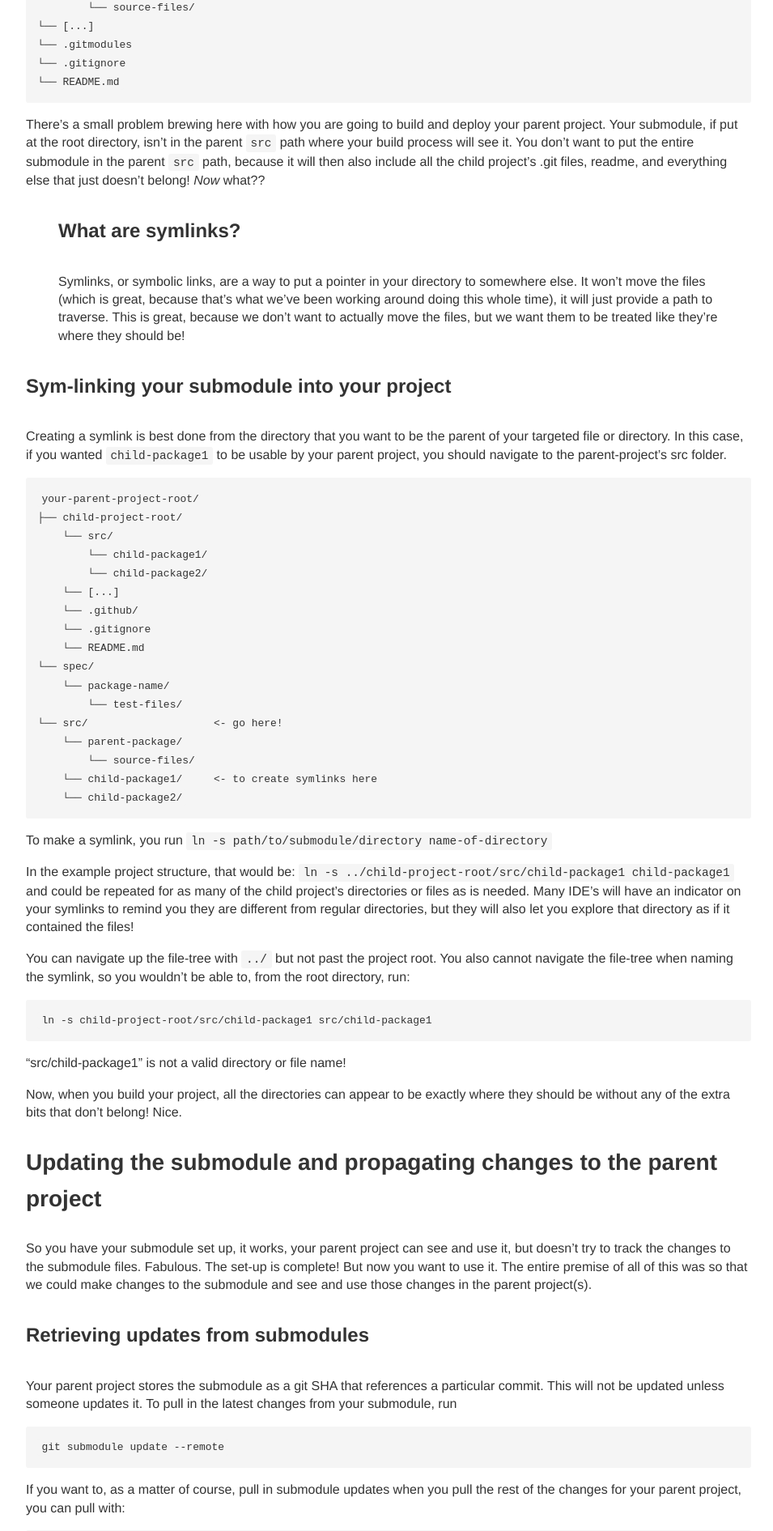
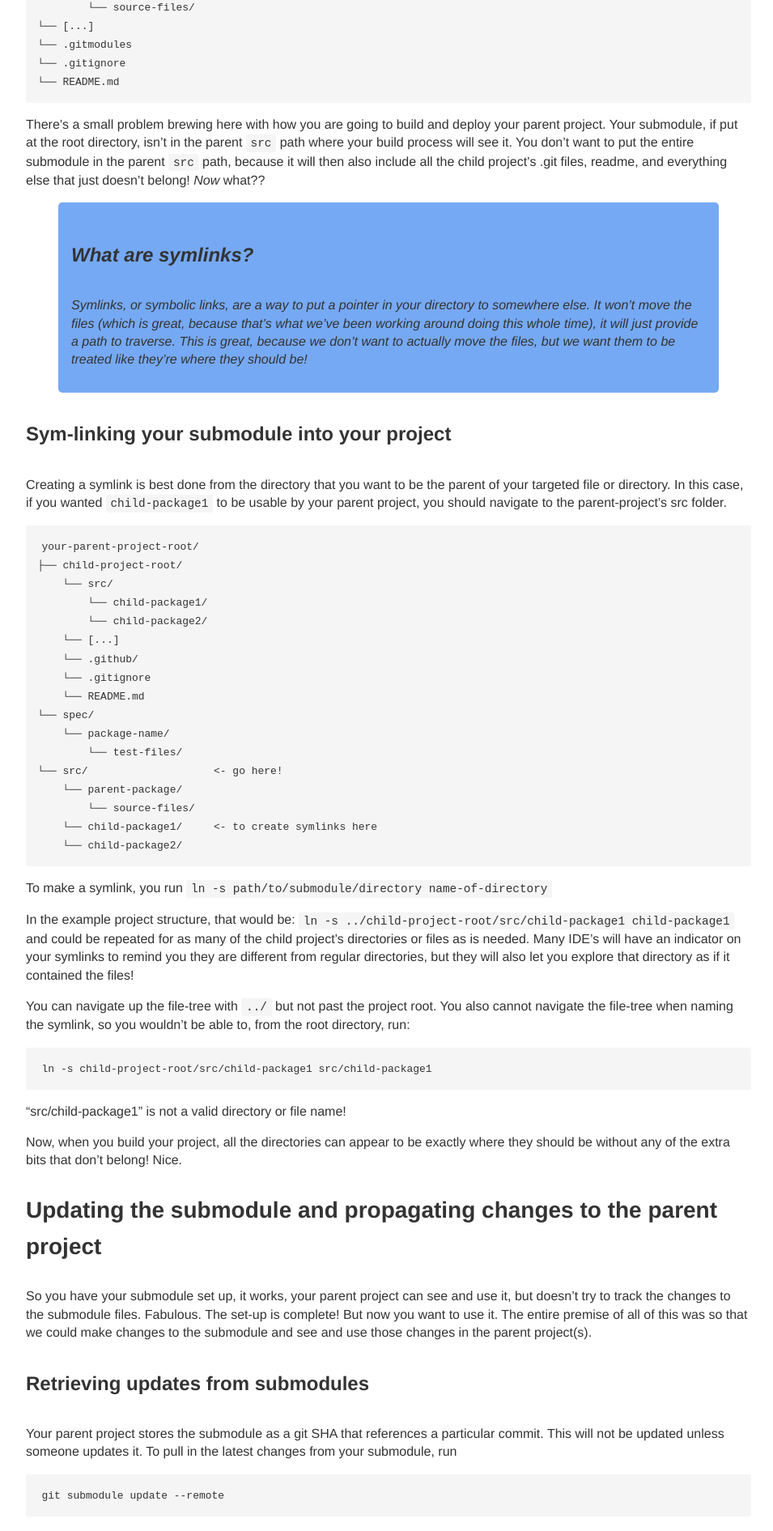
Before and after one commit to 7vanael/7vanael.github.io, a Jekyll site: the page built from _posts/2026-01-20-from-outline.md, in a window 1280 px wide. Shown: the part 3973-5864 px from the top of the page at 81% size, without its empty margins (160-1115 px from the left). Built offline with Jekyll 4.4.1, drawn with Linux system fonts in a browser that asks for light colours.

Commit message:
minor tweaks to style blockquote

```diff
--- a/css/main.css
+++ b/css/main.css
@@ -61,7 +61,7 @@ ul.posts li {
     list-style: none;
 }
 
-.markdown blockquote {
+blockquote {
     background-color: #76a9f4;
     padding: .85rem 1rem;
     font-style: italic;
```
